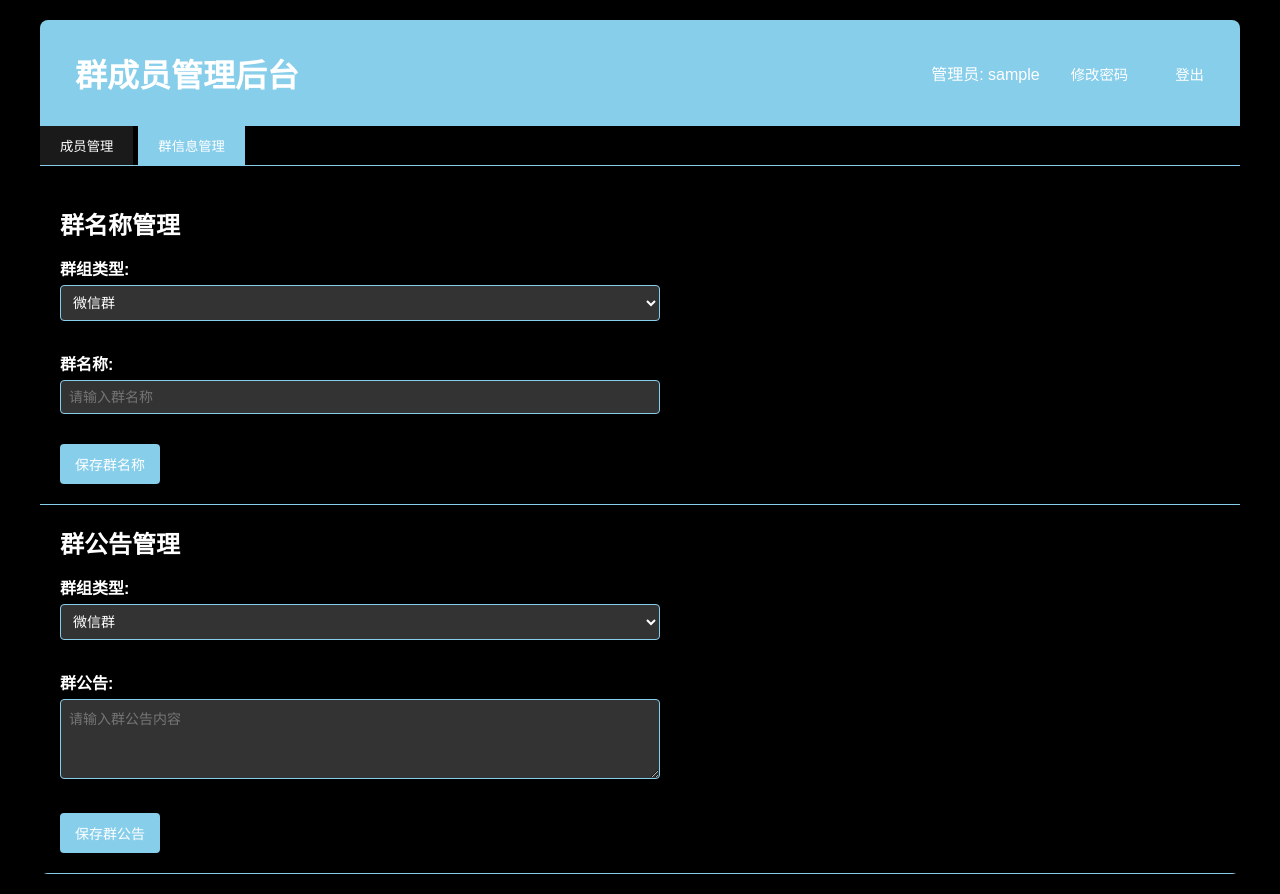
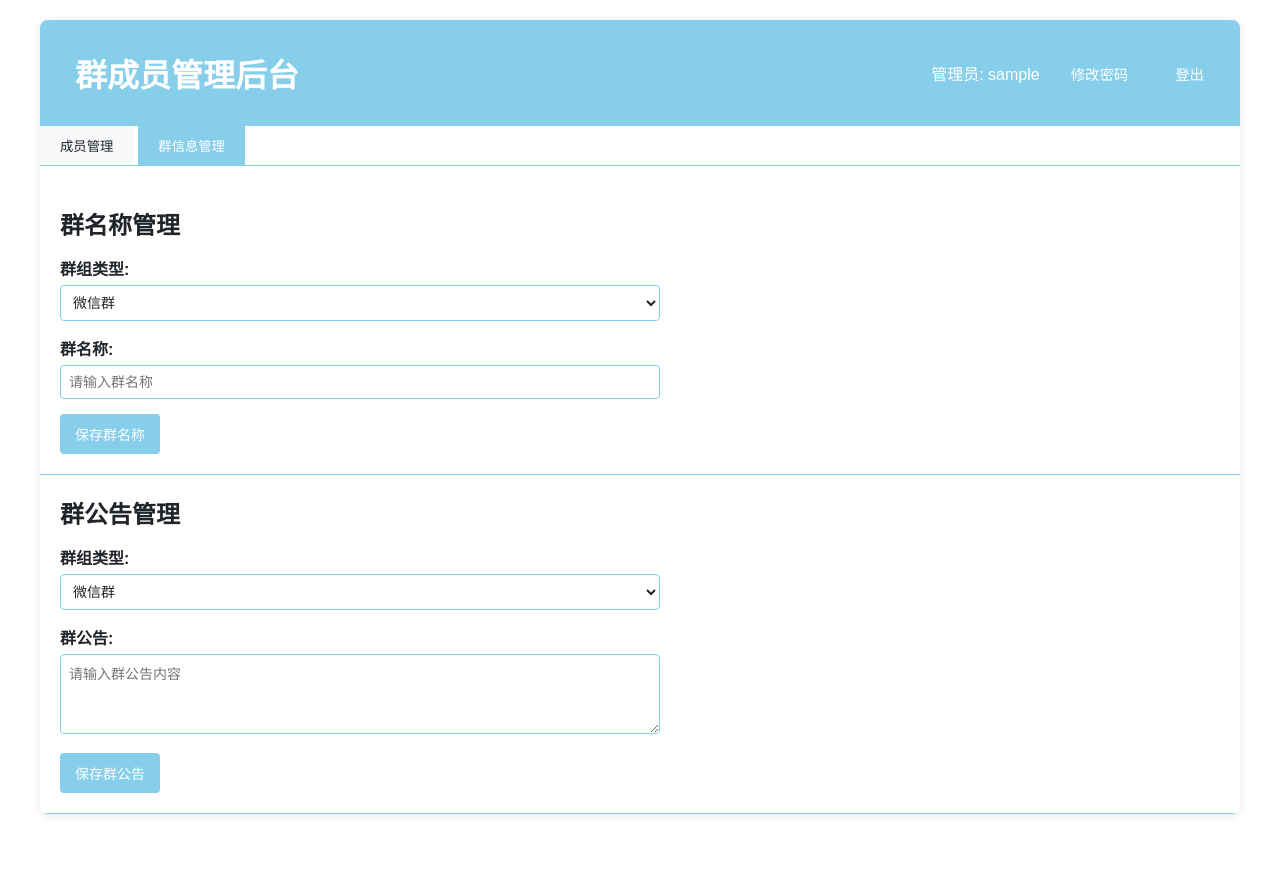
Before and after one commit to yinghuzhu/groupmember, a Flask app: template app/templates/admin.html in a window 1280 px wide, after a click on "群信息管理". After the commit the page ends 816 px from the top, so only its background shows below. Run offline with Flask 3, Linux system fonts and the light colour scheme; the template is opened without the code that fills it, so the values that code supplies are empty; the visitor is signed in with stand-in values (Sample User, id 1).

Commit message:
fix bug:to notify

```diff
--- a/app/main.py
+++ b/app/main.py
@@ -571,6 +571,18 @@ def create_app():
         print(f"首页加载了 {len(data['members'])} 条数据")  # 调试信息
         return render_template('index.html', members=data['members'], groups=groups,
                               group_notices=group_notices, last_updated="未知", active_nav="home")
+
+    @app.route('/admin/get-group-notice/<int:group_id>', methods=['GET'])
+    @login_required
+    def get_group_notice(group_id):
+        """获取指定群组的公告"""
+        notice = load_group_notice(group_id)
+
+        if notice:
+            return jsonify({'success': True, 'notice': notice['notice']})
+        else:
+            return jsonify({'success': True, 'notice': ''})
+
     @app.route('/admin/update-group-notice/<int:group_id>', methods=['POST'])
     @login_required
     def update_group_notice_api(group_id):
@@ -738,8 +750,10 @@ def create_app():
     @login_required
     def update_group_name():
         """更新群组名称"""
-        group_id = request.form.get('group_id')
-        name = request.form.get('name')
+        # 处理JSON数据
+        data = request.get_json()
+        group_id = data.get('group_id') if data else None
+        name = data.get('name') if data else None
 
         if not group_id or not name:
             return jsonify({'success': False, 'message': '缺少必要参数'})
--- a/app/templates/admin.html
+++ b/app/templates/admin.html
@@ -11,18 +11,23 @@
             padding: 0;
             font-family: Arial, sans-serif;
         }
+
+        /* 默认浅色主题样式 */
         body {
             padding: 20px;
-            background-color: #000000; /* 黑色背景 */
+            background-color: #ffffff; /* 浅色背景 */
         }
+
         .container {
             max-width: 1200px;
             margin: 0 auto;
-            background: #000000; /* 黑色背景 */
+            background: #ffffff; /* 浅色背景 */
             border-radius: 8px;
             box-shadow: 0 2px 10px rgba(0, 0, 0, 0.1);
             overflow: hidden;
+            color: #000000; /* 深色文字 */
         }
+
         .header {
             display: flex;
             justify-content: space-between;
@@ -31,6 +36,7 @@
             background-color: #87CEEB; /* 天蓝色主题色 */
             color: white;
         }
+
         h1 {
             text-align: center;
             padding: 15px;
@@ -38,11 +44,13 @@
             color: white;
             margin: 0;
         }
+
         .user-info {
             display: flex;
             align-items: center;
             gap: 15px;
         }
+
         .logout-btn, .change-password-btn {
             color: white;
             padding: 8px 16px;
@@ -52,76 +60,94 @@
             text-decoration: none;
             font-size: 0.9rem;
         }
+
         .logout-btn {
             background-color: #87CEEB; /* 天蓝色主题色 */
         }
+
         .change-password-btn {
             background-color: #87CEEB; /* 天蓝色主题色 */
         }
+
         .logout-btn:hover {
             background-color: #5DADE2; /* 天蓝色的深色变体 */
         }
+
         .change-password-btn:hover {
             background-color: #5DADE2; /* 天蓝色的深色变体 */
         }
+
         table {
             width: 100%;
             border-collapse: collapse;
             margin-bottom: 20px;
         }
+
         th, td {
             padding: 15px; /* 增加内边距使内容更宽松 */
             text-align: left;
             border-bottom: 1px solid #ddd;
-            color: white; /* 白色文字以在黑色背景上清晰可见 */
+            color: #212529; /* 深色文字 */
         }
+
         th {
             background-color: #87CEEB; /* 天蓝色主题色 */
             font-weight: bold;
             font-size: 14px; /* 调整字体大小 */
+            color: white;
         }
+
         tr:nth-child(even) {
-            background-color: #1a1a1a; /* 深灰色用于交替行 */
+            background-color: #f8f9fa; /* 浅色用于交替行 */
         }
+
         tr:hover {
-            background-color: #333333; /* 悬停效果 */
+            background-color: #e9ecef; /* 悬停效果 */
         }
+
         .score-low {
-            color: #FF6B6B; /* 更亮的红色以在黑色背景上可见 */
+            color: #dc3545; /* 红色以在浅色背景上可见 */
             font-weight: bold;
         }
+
         .loading {
             text-align: center;
             padding: 20px;
-            color: white; /* 白色文字 */
+            color: #212529; /* 深色文字 */
         }
+
         .error {
             text-align: center;
             padding: 20px;
-            color: #FF6B6B; /* 更亮的红色 */
+            color: #dc3545; /* 红色 */
         }
+
         .form-group {
             margin-bottom: 15px;
         }
+
         .form-group label {
             display: block;
             margin-bottom: 5px;
             font-weight: bold;
-            color: white; /* 白色文字 */
+            color: #212529; /* 深色文字 */
         }
+
         .form-group input, .form-group textarea, .form-group select {
             width: 100%;
             padding: 8px;
             border: 1px solid #87CEEB; /* 天蓝色边框 */
             border-radius: 4px;
             font-size: 14px;
-            background-color: #333333; /* 深灰背景 */
-            color: white; /* 白色文字 */
+            background-color: #ffffff; /* 白色背景 */
+            color: #212529; /* 深色文字 */
         }
+
         .form-group textarea {
             height: 80px;
             resize: vertical;
         }
+
         .btn {
             padding: 10px 15px;
             border: none;
@@ -130,40 +156,49 @@
             font-size: 14px;
             margin-right: 5px;
         }
+
         .btn-primary {
             background-color: #87CEEB; /* 天蓝色主题色 */
             color: white;
         }
+
         .btn-danger {
-            background-color: #FF6B6B; /* 更亮的红色 */
+            background-color: #dc3545; /* 红色 */
             color: white;
         }
+
         .btn-success {
             background-color: #87CEEB; /* 天蓝色主题色 */
             color: white;
         }
+
         .form-container {
             padding: 20px;
             border-bottom: 1px solid #87CEEB; /* 天蓝色边框 */
         }
+
         .members-table {
             padding: 20px;
             overflow-x: auto; /* 添加水平滚动条以适应宽表格 */
         }
+
         .action-buttons {
             display: flex;
             gap: 5px;
         }
+
         .filter-form {
             padding: 15px 20px;
-            background-color: #1a1a1a; /* 深灰色背景 */
+            background-color: #f8f9fa; /* 浅灰色背景 */
             border-bottom: 1px solid #87CEEB; /* 天蓝色边框 */
         }
+
         .filter-form select {
             display: inline-block;
             width: auto;
             margin-right: 10px;
         }
+
         .filter-form input[type="text"] {
             display: inline-block;
             width: auto;
@@ -172,46 +207,113 @@
             border: 1px solid #87CEEB; /* 天蓝色边框 */
             border-radius: 4px;
             font-size: 14px;
-            background-color: #333333; /* 深灰背景 */
-            color: white; /* 白色文字 */
+            background-color: #ffffff; /* 白色背景 */
+            color: #212529; /* 深色文字 */
         }
+
         .filter-form .btn {
             display: inline-block;
             width: auto;
         }
+
         .management-section {
             padding: 20px;
             border-bottom: 1px solid #87CEEB; /* 天蓝色边框 */
         }
+
         .management-section h2 {
             margin-bottom: 15px;
-            color: white; /* 白色文字 */
+            color: #212529; /* 深色文字 */
         }
+
         .management-section form {
             max-width: 600px;
         }
+
         .tab-container {
             display: flex;
             border-bottom: 1px solid #87CEEB; /* 天蓝色边框 */
             margin-bottom: 20px;
         }
+
         .tab-button {
             padding: 10px 20px;
-            background-color: #1a1a1a; /* 深灰色背景 */
+            background-color: #f8f9fa; /* 浅灰色背景 */
             border: none;
             cursor: pointer;
             margin-right: 5px;
-            color: white; /* 白色文字 */
+            color: #212529; /* 深色文字 */
         }
+
         .tab-button.active {
             background-color: #87CEEB; /* 天蓝色主题色 */
             color: white;
         }
+
         .tab-content {
             display: none;
         }
+
         .tab-content.active {
             display: block;
+        }
+
+        /* 深色主题样式 */
+        @media (prefers-color-scheme: dark) {
+            body {
+                background-color: #393B40; /* 深色背景 */
+            }
+
+            .container {
+                background: #393B40; /* 深色背景 */
+                color: #ffffff; /* 浅色文字 */
+                box-shadow: 0 2px 10px rgba(255, 255, 255, 0.1);
+            }
+
+            th, td {
+                color: white; /* 白色文字 */
+                border-bottom: 1px solid #495057;
+            }
+
+            tr:nth-child(even) {
+                background-color: #1a1a1a; /* 深灰色用于交替行 */
+            }
+
+            tr:hover {
+                background-color: #333333; /* 悬停效果 */
+            }
+
+            .form-group label,
+            .management-section h2,
+            .loading,
+            .tab-button,
+            .filter-form input[type="text"],
+            .form-group input,
+            .form-group textarea,
+            .form-group select {
+                color: white; /* 白色文字 */
+            }
+
+            .form-group input,
+            .form-group textarea,
+            .form-group select,
+            .filter-form input[type="text"] {
+                background-color: #333333; /* 深灰背景 */
+                border: 1px solid #87CEEB; /* 天蓝色边框 */
+            }
+
+            .filter-form {
+                background-color: #1a1a1a; /* 深灰色背景 */
+                border-bottom: 1px solid #87CEEB; /* 天蓝色边框 */
+            }
+
+            .tab-button {
+                background-color: #1a1a1a; /* 深灰色背景 */
+            }
+
+            .score-low {
+                color: #FF6B6B; /* 更亮的红色以在黑色背景上可见 */
+            }
         }
     </style>
 </head>
@@ -379,21 +481,21 @@
                 <form id="groupNameForm">
                     <div class="form-group">
                         <label for="groupNameType">群组类型:</label>
-                        <select id="groupNameType" class="form-group">
+                        <select id="groupNameType">
                             {% if groups %}
                                 {% for group in groups %}
                                     <option value="{{ group.id }}">{{ group.name }}</option>
                                 {% endfor %}
                             {% else %}
-                                <option value="wechat">微信群</option>
-                                <option value="qq">QQ群</option>
-                                <option value="qq_channel">QQ频道</option>
+                                <option value="1">微信群</option>
+                                <option value="2">QQ群</option>
+                                <option value="3">QQ频道</option>
                             {% endif %}
                         </select>
                     </div>
                     <div class="form-group">
                         <label for="groupName">群名称:</label>
-                        <input type="text" id="groupName" class="form-group" placeholder="请输入群名称">
+                        <input type="text" id="groupName" placeholder="请输入群名称">
                     </div>
                     <button type="button" class="btn btn-primary" onclick="saveGroupName()">保存群名称</button>
                 </form>
@@ -404,21 +506,21 @@
                 <form id="groupNoticeForm">
                     <div class="form-group">
                         <label for="noticeGroupType">群组类型:</label>
-                        <select id="noticeGroupType" class="form-group">
+                        <select id="noticeGroupType" onchange="loadGroupNotice()">
                             {% if groups %}
                                 {% for group in groups %}
                                     <option value="{{ group.id }}">{{ group.name }}</option>
                                 {% endfor %}
                             {% else %}
-                                <option value="wechat">微信群</option>
-                                <option value="qq">QQ群</option>
-                                <option value="qq_channel">QQ频道</option>
+                                <option value="1">微信群</option>
+                                <option value="2">QQ群</option>
+                                <option value="3">QQ频道</option>
                             {% endif %}
                         </select>
                     </div>
                     <div class="form-group">
                         <label for="groupNotice">群公告:</label>
-                        <textarea id="groupNotice" class="form-group" placeholder="请输入群公告内容"></textarea>
+                        <textarea id="groupNotice" placeholder="请输入群公告内容"></textarea>
                     </div>
                     <button type="button" class="btn btn-primary" onclick="saveGroupNotice()">保存群公告</button>
                 </form>
@@ -468,7 +570,12 @@
                     name: groupName
                 })
             })
-            .then(response => response.json())
+            .then(response => {
+                if (!response.ok) {
+                    throw new Error(`HTTP error! status: ${response.status}`);
+                }
+                return response.json();
+            })
             .then(data => {
                 if (data.success) {
                     alert('群名称更新成功');
@@ -484,6 +591,38 @@
             });
         }
 
+        // 当群组选择改变时，加载该群组的公告
+        function loadGroupNotice() {
+            var noticeGroupType = document.getElementById('noticeGroupType').value;
+            var groupNoticeTextarea = document.getElementById('groupNotice');
+
+            if (!noticeGroupType) {
+                groupNoticeTextarea.value = '';
+                return;
+            }
+
+            // 发送AJAX请求获取群公告
+            fetch(`/admin/get-group-notice/${noticeGroupType}`)
+            .then(response => {
+                if (!response.ok) {
+                    throw new Error(`HTTP error! status: ${response.status}`);
+                }
+                return response.json();
+            })
+            .then(data => {
+                if (data.success) {
+                    groupNoticeTextarea.value = data.notice || '';
+                } else {
+                    console.error('获取群公告失败:', data.message);
+                    groupNoticeTextarea.value = '';
+                }
+            })
+            .catch(error => {
+                console.error('Error:', error);
+                groupNoticeTextarea.value = '';
+            });
+        }
+
         function saveGroupNotice() {
             // 获取表单数据
             var noticeGroupType = document.getElementById('noticeGroupType').value;
@@ -492,6 +631,11 @@
             // 验证输入
             if (!noticeGroupType) {
                 alert('请选择群组类型');
+                return;
+            }
+
+            if (!groupNotice.trim()) {
+                alert('请输入群公告内容');
                 return;
             }
 
@@ -506,7 +650,12 @@
                     notice: groupNotice
                 })
             })
-            .then(response => response.json())
+            .then(response => {
+                if (!response.ok) {
+                    throw new Error(`HTTP error! status: ${response.status}`);
+                }
+                return response.json();
+            })
             .then(data => {
                 if (data.success) {
                     alert('群公告更新成功');
@@ -521,6 +670,12 @@
                 alert('网络错误，请重试');
             });
         }
+
+        // 页面加载完成后初始化群公告
+        document.addEventListener('DOMContentLoaded', function() {
+            // 自动加载第一个群组的公告
+            loadGroupNotice();
+        });
     </script>
 </body>
 </html>
```
Also changed, not shown: app/templates/index.html (+76 -16 lines).
